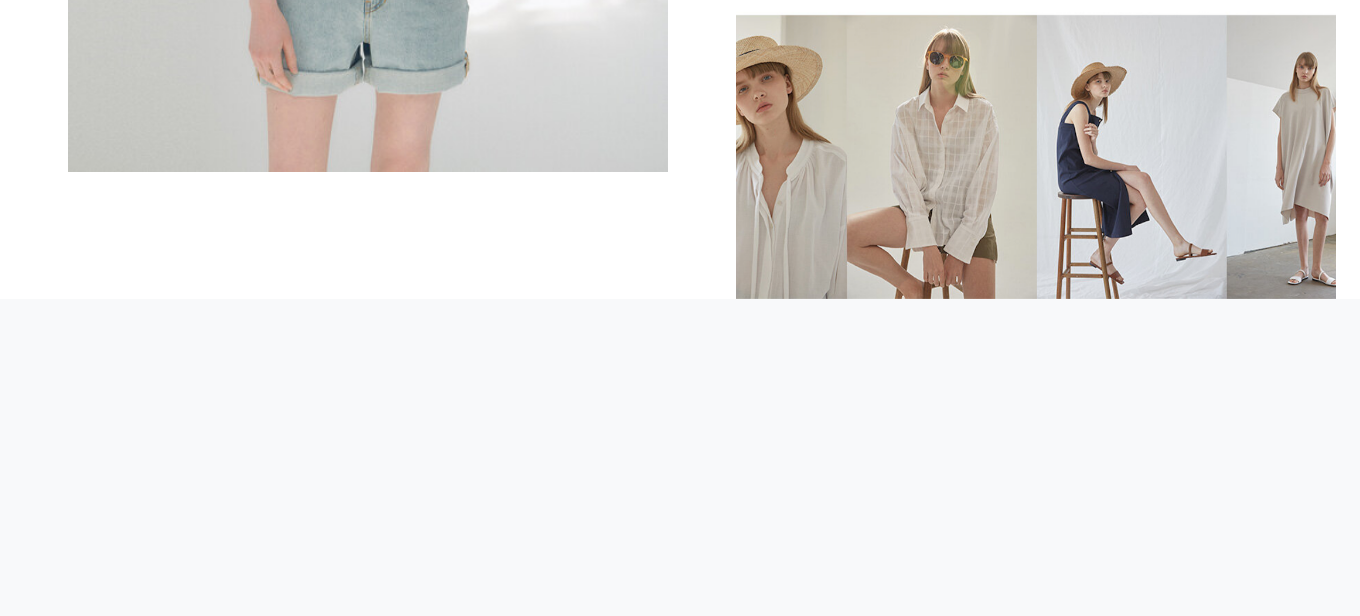
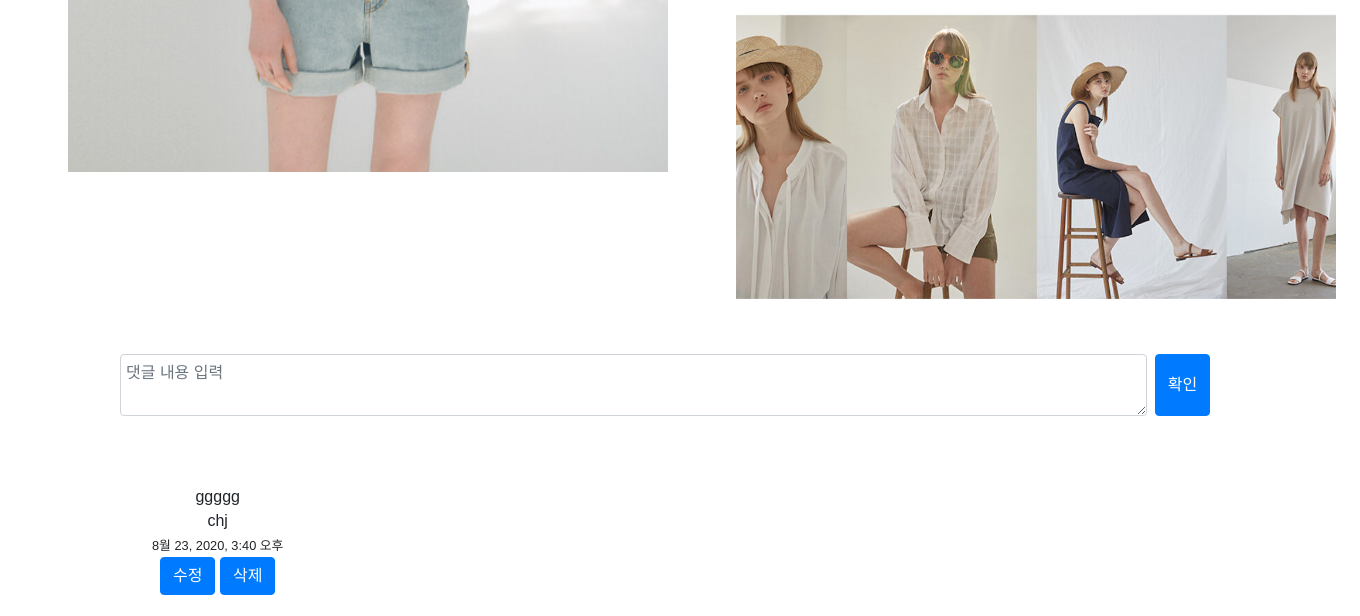
Before and after one commit to hyeonjee/shopping_page, a Django app: page /products/show/5/ in a window 1360 px wide. Shown: the part 684-1300 px from the top of the page. Before the commit the page ends 983 px from the top, so only its background shows below. Run offline with Django 3.2, Linux system fonts and the light colour scheme; a user stored in the database is signed in; data comes from the database, SQL or seed files in the repository; some libraries are stand-ins or nearby versions; some web fonts are replaced.

Commit message:
add delete_review

```diff
--- a/products/admin.py
+++ b/products/admin.py
@@ -19,9 +19,10 @@ class ProductAdmin(admin.ModelAdmin):
 @admin.register(Review)
 class ReviewAdmin(admin.ModelAdmin):
     list_display = (
-        "user",
+        "product",
+        "writer",
         "rating",
-        "post",
+        "content",
         "created_at",
         "updated_at",
     )
--- a/products/models.py
+++ b/products/models.py
@@ -15,8 +15,9 @@ class Product(models.Model):
 
 
 class Review(models.Model):
-    user = models.ForeignKey(User, on_delete = models.CASCADE)
-    rating = models.IntegerField()
-    post = models.ForeignKey(Product, on_delete = models.CASCADE, related_name='comments')
+    product = models.ForeignKey(Product, on_delete = models.CASCADE, related_name='comments')
+    writer = models.ForeignKey(User, on_delete = models.SET_NULL, null=True)
+    rating = models.IntegerField(default=0)
+    content = models.TextField()
     created_at = models.DateTimeField(auto_now_add=True)
     updated_at = models.DateTimeField(auto_now=True)
--- a/products/templates/products/show.html
+++ b/products/templates/products/show.html
@@ -3,7 +3,6 @@
 {% block content %}
 {% include 'shared/navbar.html' %}
 <link href="https://fonts.googleapis.com/css2?family=Poppins&display=swap" rel="stylesheet">
-
 {% if product.image %}
     <div class="image">
         <img src="{{product.image.url}}" alt="사진" width="600px" height="800px" style="object-fit: cover;">
@@ -50,6 +49,37 @@
             </div>
         </div>
 
+        <div class="container mt-5 mb-5">
+            <form class="form-row" action ="{% url 'products:create_review' product.id %}" method="POST">
+                {% csrf_token %}
+                <div class="container">
+                    <span id="rateMe3"  class="rating-faces" name ="rating"></span>
+                </div>
+
+                <!-- <textarea class="form-control col-11 mr-2" name="rating" placeholder="별점"></textarea> -->
+
+                <textarea class="form-control col-11 mr-2" name="content" placeholder="댓글 내용 입력"></textarea>
+                <input type="submit" class="btn btn-primary" value="확인">
+            </form>
+        </div>
+
+        <div class="container mt-5 mb-5">
+            {% for review in reviews %}
+            <div class="card">
+                <div class="card-body">
+                    {{review.content}}<br>
+                    {{review.writer}}<br>
+                    <small> {{review.created_at}} </small><br>
+                    {% if user == review.writer %}
+                    <a href="#" class="btn btn-primary">수정</a>
+                    <a href="{% url 'products:delete_review' review.pk %}" class="btn btn-primary">삭제</a>
+                    {% endif %}
+                </div>
+            </div>
+
+            {% endfor %}
+        </div>
+
     </div>
 </div>
 
--- a/products/urls.py
+++ b/products/urls.py
@@ -11,4 +11,6 @@ urlpatterns=[
     path('show/<int:id>/', show, name="show"),
     path('edit/<int:id>/', update, name="update"),
     path('delete/<int:id>/', delete, name="delete"),
+    path('create_review/<int:product_id>', create_review, name="create_review"),
+    path('delete_review/<int:review_id>', delete_review, name="delete_review"),
 ]
--- a/products/views.py
+++ b/products/views.py
@@ -1,5 +1,5 @@
 from django.shortcuts import render, redirect, get_object_or_404
-from .models import Product
+from .models import *
 
 # Create your views here.
 def home(request):
@@ -26,8 +26,10 @@ def create(request):
 
 def show(request, id):
     product = get_object_or_404(Product, pk=id)
+    # product.view_count += 1
     product.save()
-    return render (request, 'products/show.html', {"product":product})
+    reviews = product.comments.all().order_by('-created_at')
+    return render (request, 'products/show.html', {"product":product, "reviews":reviews})
 
 def update(request, id):
     product = get_object_or_404(Product, pk=id)
@@ -46,3 +48,17 @@ def delete(request, id):
     product = get_object_or_404(Product, pk=id)
     product.delete()
     return redirect('products:main')
+
+def create_review(request, product_id):
+    if request.method == "POST":
+        product = get_object_or_404(Product, pk =product_id)
+        writer = request.user
+        # rating = request.POST.get('rating')
+        review_content = request.POST.get('content')
+        Review.objects.create(content = review_content, writer = writer, product=product)
+    return redirect('products:show', product.pk)
+
+def delete_review(request, review_id):
+    review = get_object_or_404(Review, pk = review_id)
+    review.delete()
+    return redirect('products:main')
--- a/shopping/templates/shared/navbar.html
+++ b/shopping/templates/shared/navbar.html
@@ -5,7 +5,7 @@
 <link href="https://fonts.googleapis.com/css2?family=Indie+Flower&family=Nunito:ital@1&family=Oleo+Script:wght@700&family=Shrikhand&display=swap" rel="stylesheet">
 <link rel="stylesheet" href="{% static 'css/style.css'%}">
 
-<nav class="navbar navbar-expand-lg navbar-light bg-light">
+<nav class="navbar navbar-expand-lg navbar-light bg-light" style="z-index: 2;">
     <a class="navbar-brand" href="{%url 'home'%}">Home</a>
     <button class="navbar-toggler" type="button" data-toggle="collapse" data-target="#navbarSupportedContent" aria-controls="navbarSupportedContent" aria-expanded="false" aria-label="Toggle navigation">
       <span class="navbar-toggler-icon"></span>
```
Also changed, not shown: products/templates/products/home.html (+4 -5 lines), db.sqlite3, products/migrations/0010_review_content.py (added), products/migrations/0011_auto_20200823_1351.py (added), products/migrations/0012_auto_20200823_1508.py (added), products/migrations/0013_auto_20200823_1509.py (added), shopping/static/css/style.css (line endings or trailing spaces).
